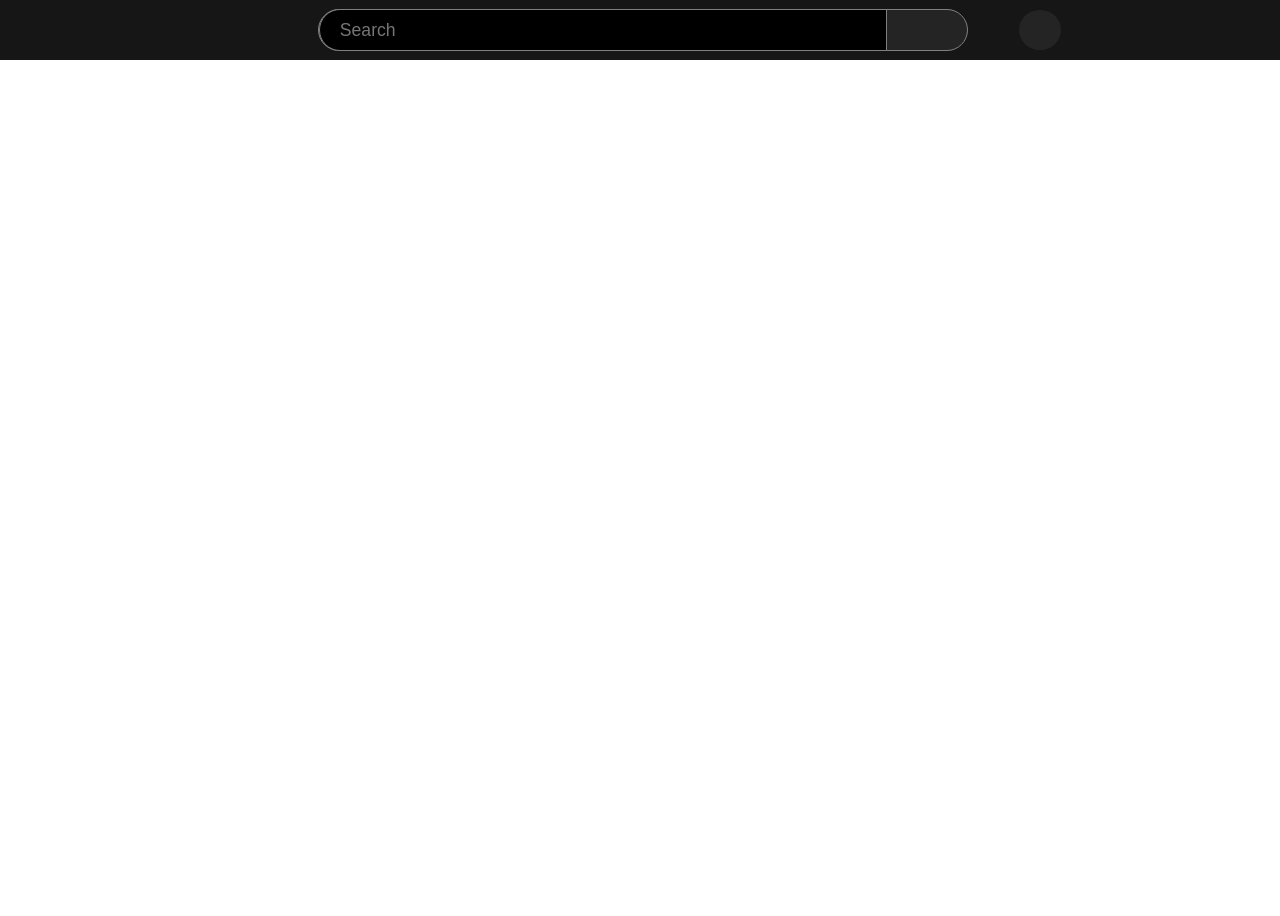
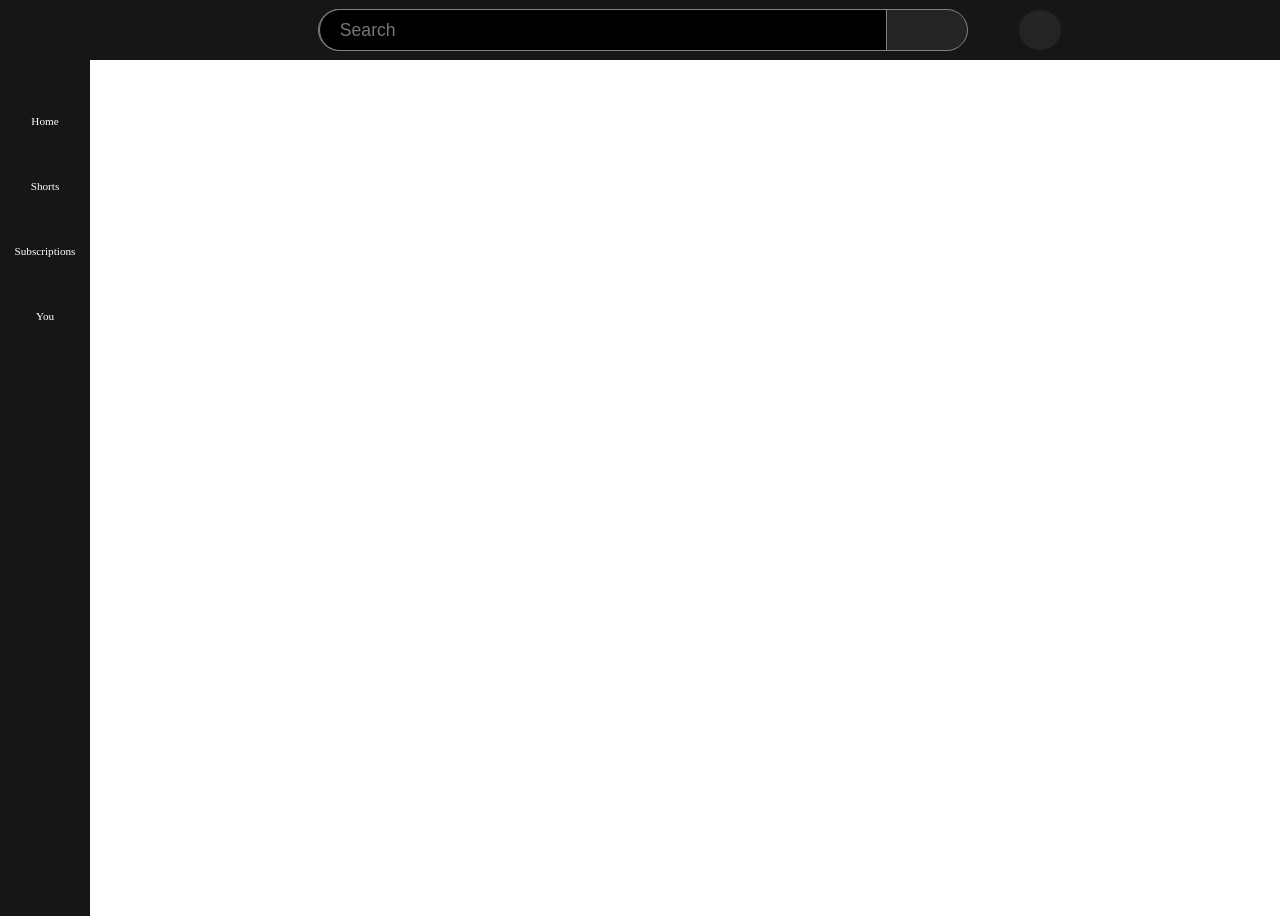
Before and after one commit to Prajwal-dev-dsa/YOUTUBE-HTML-CSS, a plain HTML site: page index.html in a window 1280 px wide. Shown: the top 916 px of the page. Before the commit the page ends 800 px from the top, so only its background shows below. Drawn offline with Linux system fonts and the light colour scheme.

Commit message:
Home Subscription Shorts You

```diff
--- a/index.html
+++ b/index.html
@@ -46,5 +46,36 @@
         </div>
       </div>
     </header>
+
+    <!-- --------------------------------------------------------HOME SUBSCRIPTION SHORTS YOU-------------------------------------------------------- -->
+
+    <div class="forflex">
+      <div class="hssy">
+        <div class="home">
+          <div class="home-logo">
+            <i class="fa-solid fa-house"></i>
+            <p>Home</p>
+          </div>
+        </div>
+        <div class="all">
+          <div class="all-logo">
+            <i class="fa-solid fa-s"></i>
+            <p>Shorts</p>
+          </div>
+        </div>
+        <div class="all">
+          <div class="all-logo">
+            <i class="fa-brands fa-square-youtube"></i>
+            <p>Subscriptions</p>
+          </div>
+        </div>
+        <div class="all">
+          <div class="all-logo">
+            <i class="fa-solid fa-play"></i>
+            <p>You</p>
+          </div>
+        </div>
+      </div>
+    </div>
   </body>
 </html>
--- a/style.css
+++ b/style.css
@@ -142,3 +142,62 @@ body {
     font-size: 1.7rem;
     padding-right: 30px;
 }
+
+/* --------------------------------------------------------HOME SUBSCRIPTION SHORTS YOU-------------------------------------------------------- */
+
+
+
+
+.forflex {
+    display: flex;
+}
+
+.hssy {
+    background-color: rgb(22, 22, 22);
+    color: white;
+    width: 90px;
+    height: 856px;
+}
+
+.home {
+    padding-top: 50px;
+    font-size: 1.6rem;
+    display: flex;
+    justify-content: center;
+
+}
+
+.home:hover {
+    padding-top: 50px;
+    font-size: 1.8rem;
+    display: flex;
+    justify-content: center;
+
+}
+
+.home-logo p {
+    padding-top: 5px;
+    font-size: .70rem;
+}
+
+.all {
+    padding-top: 50px;
+    font-size: 2rem;
+    display: flex;
+    justify-content: space-evenly;
+    text-align: center;
+}
+
+.all:hover {
+    padding-top: 50px;
+    font-size: 2.2rem;
+    display: flex;
+    justify-content: space-evenly;
+    text-align: center;
+}
+
+.all-logo p {
+    padding-top: 3px;
+    font-size: .70rem;
+    text-align: center;
+}
```
